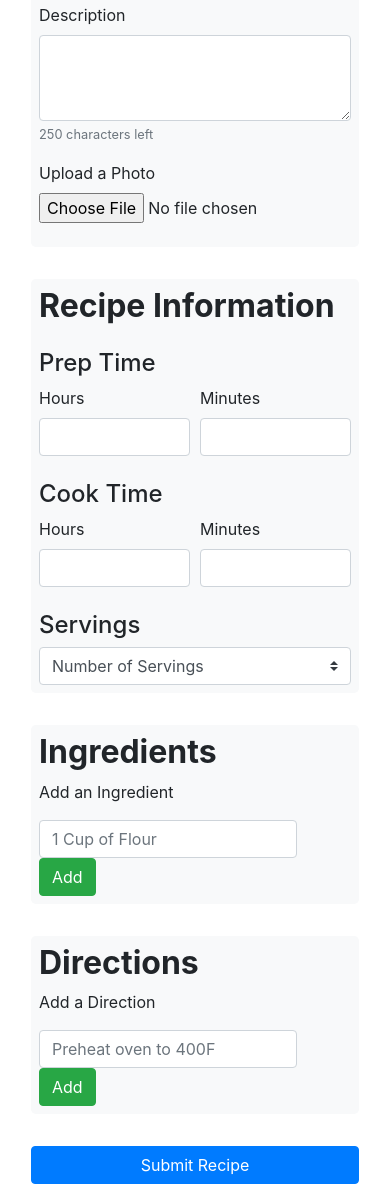
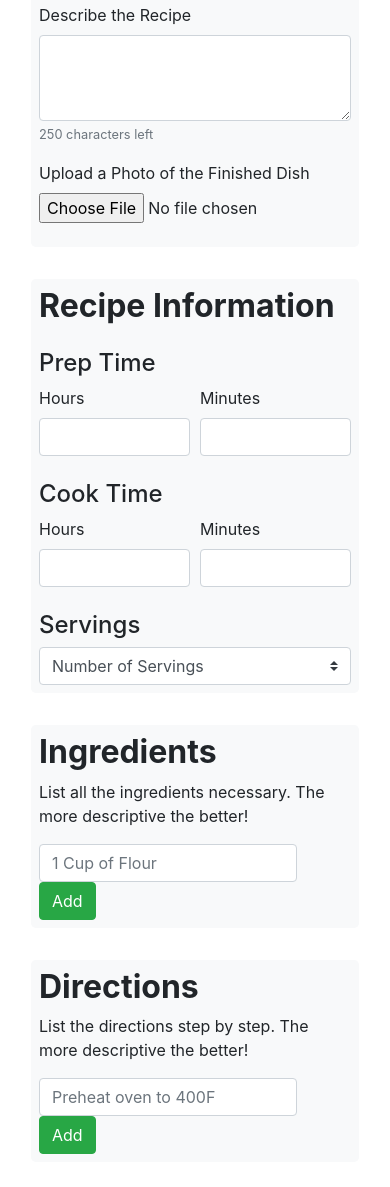
Before and after one commit to KyleDurnford/prototyping-form, a plain HTML site: page index.html in a window 390 px wide. Shown: the part 401-1588 px from the top of the page. Drawn offline with nearby package versions, Linux system fonts and the light colour scheme.

Commit message:
Add files via upload

```diff
--- a/index.html
+++ b/index.html
@@ -28,12 +28,12 @@
                         <input type="text" id="YourName" class="form-control">
                     </div>
                     <div class="form-group">
-                        <label for="description">Description</label>
+                        <label for="description">Describe the Recipe</label>
                         <textarea class="form-control charCount" id="description" rows="3" maxlength="250"></textarea>
                         <small class="form-text text-muted charCountDisplay">250 characters left</small>
                     </div>
                     <div class="form-group">
-                        <label for="photo">Upload a Photo</label>
+                        <label for="photo">Upload a Photo of the Finished Dish</label>
                         <input type="file" id="photo" class="form-control-file">
                     </div>
                 </div>
@@ -79,9 +79,9 @@
             </div>
 
             <div class="row mx-auto">
-                <div class="m-3 p-2 bg-light rounded-lg col-md">
+                <div class="m-3 p-2 bg-light rounded-lg col-lg">
                     <h2 class="font-weight-bold">Ingredients</h2>
-                    <p>Add an Ingredient</p>
+                    <p>List all the ingredients necessary. The more descriptive the better!</p>
                     <div class="form-row">
                         <div class="col-10">
                             <input type="text" class="form-control" name="ingredients" placeholder="1 Cup of Flour">
@@ -91,9 +91,9 @@
                         </div>
                     </div>
                 </div>
-                <div class="m-3 p-2 bg-light rounded-lg col-md">
+                <div class="m-3 p-2 bg-light rounded-lg col-lg">
                     <h2 class="font-weight-bold">Directions</h2>
-                    <p>Add a Direction</p>
+                    <p>List the directions step by step. The more descriptive the better!</p>
                     <div class="form-row">
                         <div class="col-10">
                             <input type="text" class="form-control" name="directions" placeholder="Preheat oven to 400F">
```
